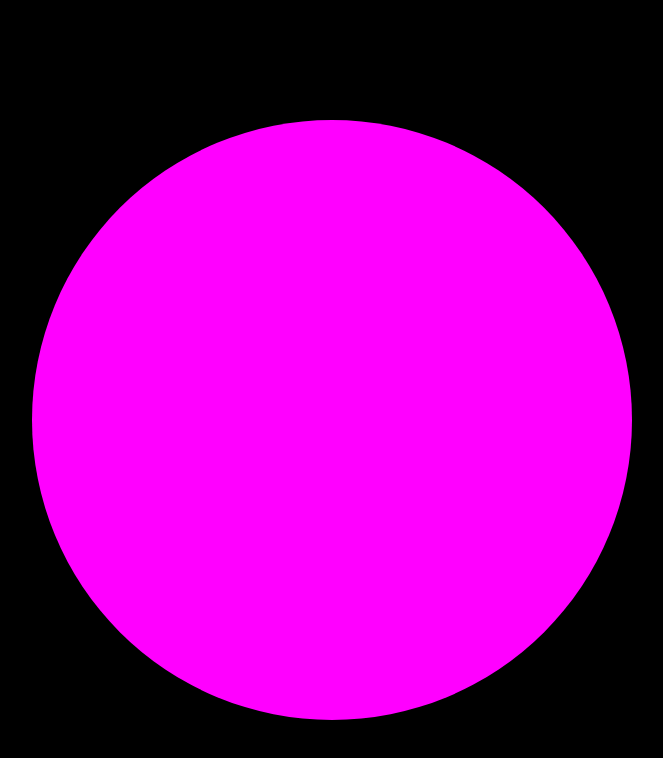
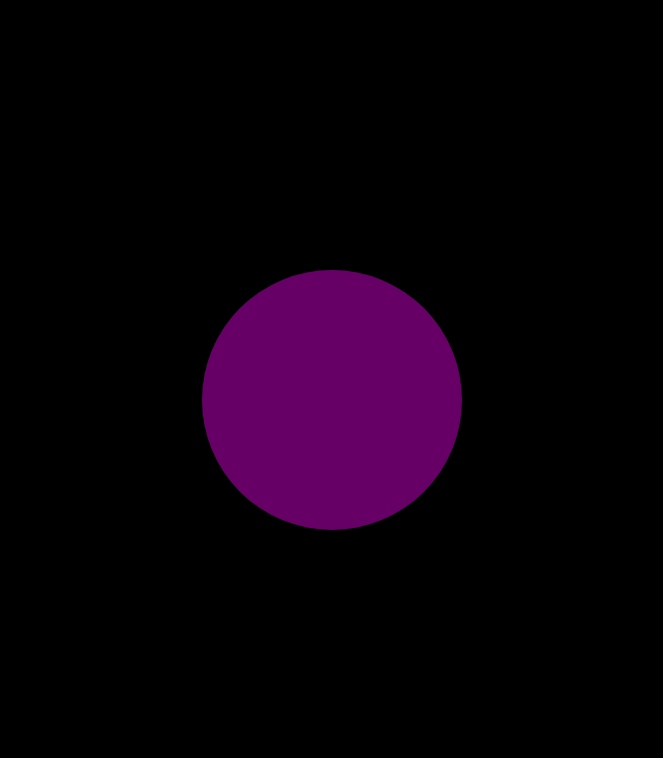
Before and after one commit to eduardolundgren/trackingjs.com, a plain HTML site: page marker/magenta.html in a window 1280 px wide. Shown: the whole page, without its empty margins (308-971 px from the left). Drawn offline with Linux system fonts and the light colour scheme.

Commit message:
New markers plus index

```diff
--- a/marker/magenta.html
+++ b/marker/magenta.html
@@ -1,27 +1,14 @@
 <!DOCTYPE HTML>
 <html>
-  <head>
-    <style>
-      body, html {
-        margin: 0px;
-        padding: 0px;
-        background: #000;
-        height: 100%;
-      }
-      #myCanvas {
-      	margin:0 auto;
-      	max-width: 600px;
-      	max-height: 600px;
-      	position: relative;
-      	top: 15%;
-      	width:90%;
-      	height:90%;
-      	background: #FF00FF;
-      	border-radius: 50%;
-	}
-    </style>
-  </head>
-  <body>
-    <div id="myCanvas">&nbsp;</div>
-  </body>
+<head>
+  <meta charset="utf-8">
+  <title>tracking.js</title></head>
+  <meta name="apple-mobile-web-app-capable" content="yes" />
+  <meta name="viewport" content="width=device-width, initial-scale=1.0">
+  <script type="text/javascript" src="marker.js"></script>
+  <link rel="stylesheet" href="marker.css" />
+</head>
+<body>
+  <div class="canvas magenta">&nbsp;</div>
+</body>
 </html>
--- /dev/null
+++ b/marker/marker.css
@@ -0,0 +1,22 @@
+body, html {
+	margin: 0px;
+	padding: 0px;
+	background: #000;
+	height: 100%;
+}
+
+.canvas {
+	margin:-130px auto 0 auto;
+	top:50%;
+	position: relative;
+	display: block;
+	vertical-align: middle;
+	width: 260px;
+	height: 260px;
+	border-radius: 100%;
+	opacity: .4
+}
+
+.canvas.blue {background: rgb(0, 0, 255)}
+.canvas.cyan {background: rgb(0, 255, 255)}
+.canvas.magenta {background: rgb(255, 0, 255)}
--- /dev/null
+++ b/marker/marker.js
@@ -0,0 +1,16 @@
+function hideAddressBar() {
+  if(!window.location.hash)
+  {
+      if(document.height <= window.outerHeight + 10)
+      {
+      		setTimeout( function(){ window.scrollTo(0, 1); }, 50 );
+      }
+      else
+      {
+          setTimeout( function(){ window.scrollTo(0, 1); }, 0 );
+      }
+  }
+}
+
+window.addEventListener("load", hideAddressBar );
+window.addEventListener("orientationchange", hideAddressBar );
```
Also changed, not shown: marker/blue.html (+11 -24 lines), marker/cyan.html (+11 -24 lines), marker/index.html (added, +28 -0 lines).
